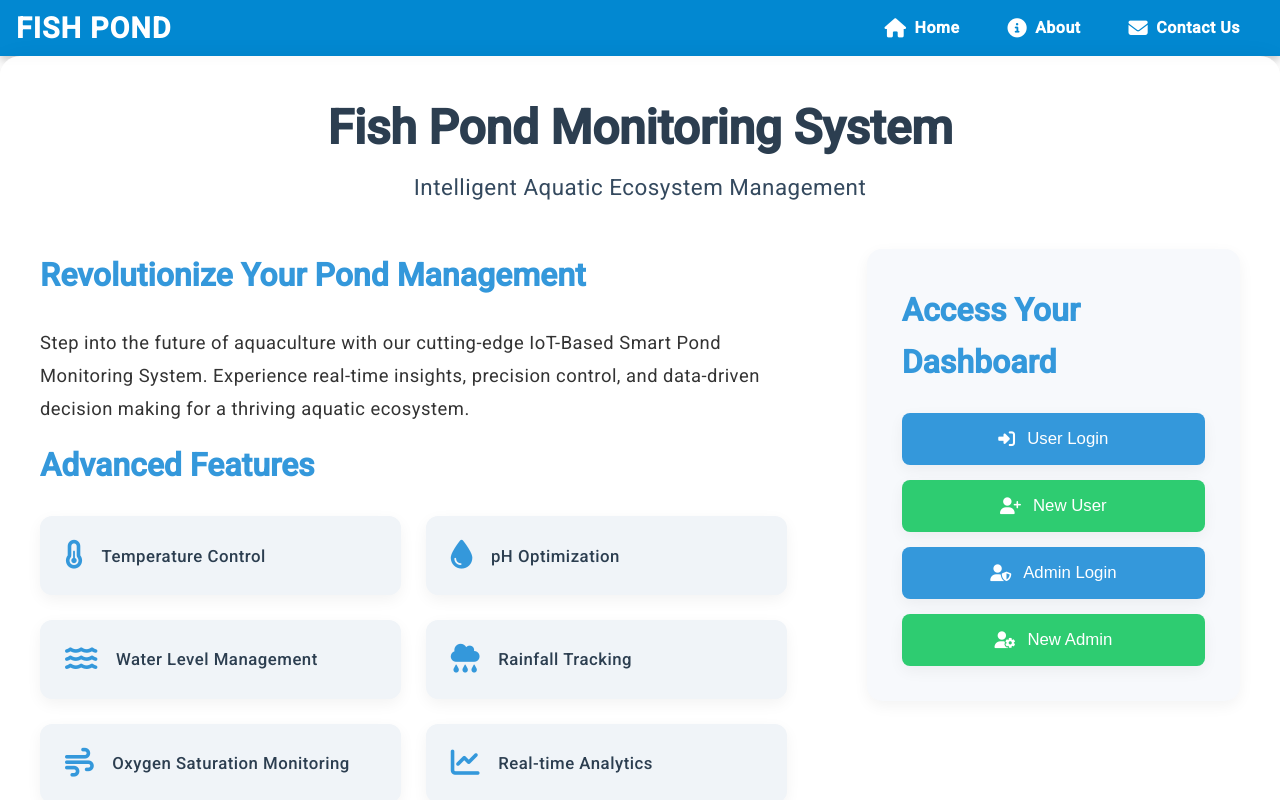
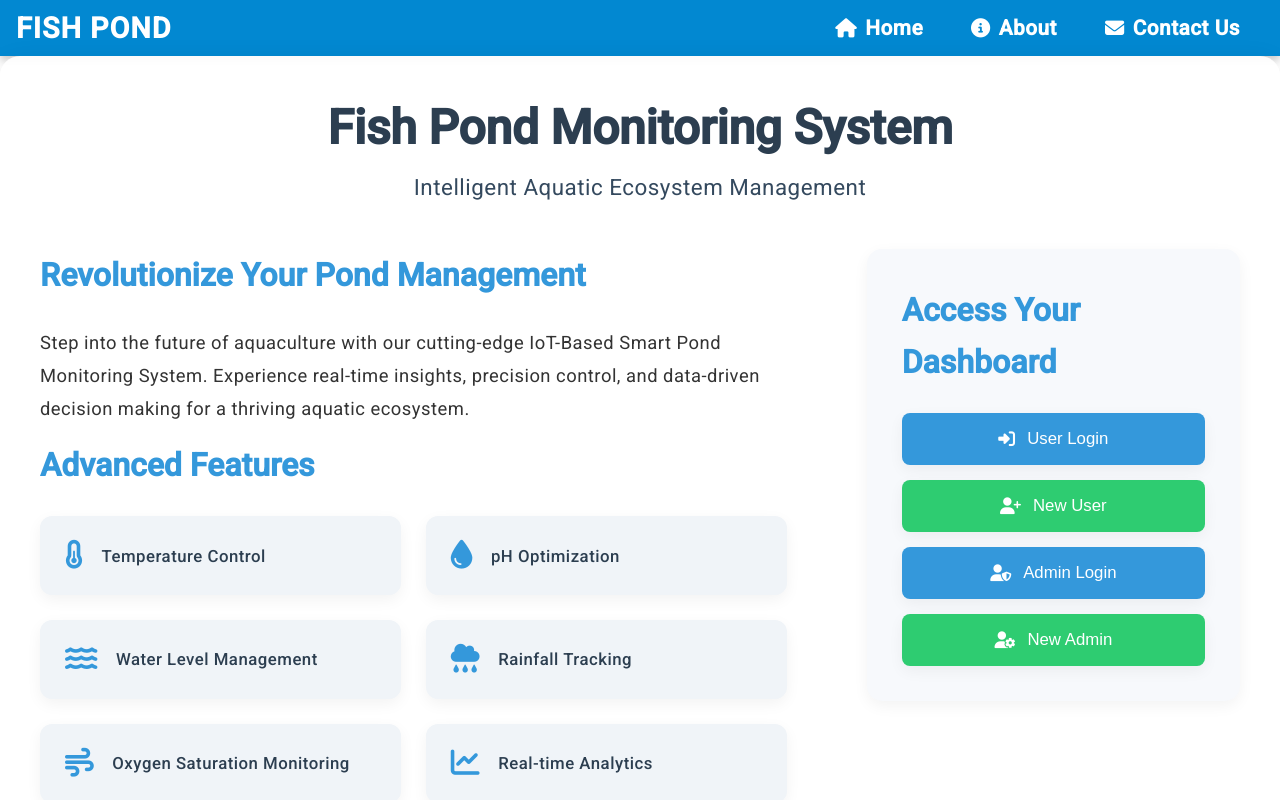
Before and after one commit to minnukota381/Fish-Pond-Monitoring-UI, an Angular app: page / in a window 1280 px wide. Shown: the top 800 px of the page. Built offline with nearby package versions, Linux system fonts and the light colour scheme.

Commit message:
"Updated font size of nav links to 1.3rem and removed comment from display: none in nav ul"

```diff
--- a/src/app/header/header.component.css
+++ b/src/app/header/header.component.css
@@ -41,7 +41,7 @@ nav ul li a {
   color: #ffffff;
   text-decoration: none;
   font-weight: bold;
-  font-size: 1rem;
+  font-size: 1.3rem;
   display: flex;
   align-items: center;
 }
@@ -76,7 +76,7 @@ nav ul li a:hover::after {
   nav ul {
     flex-direction: column;
     align-items: center;
-    display: none; /* Hide menu on small screens, can toggle with a menu button */
+    display: none;
   }
 
   nav ul.active {
```
